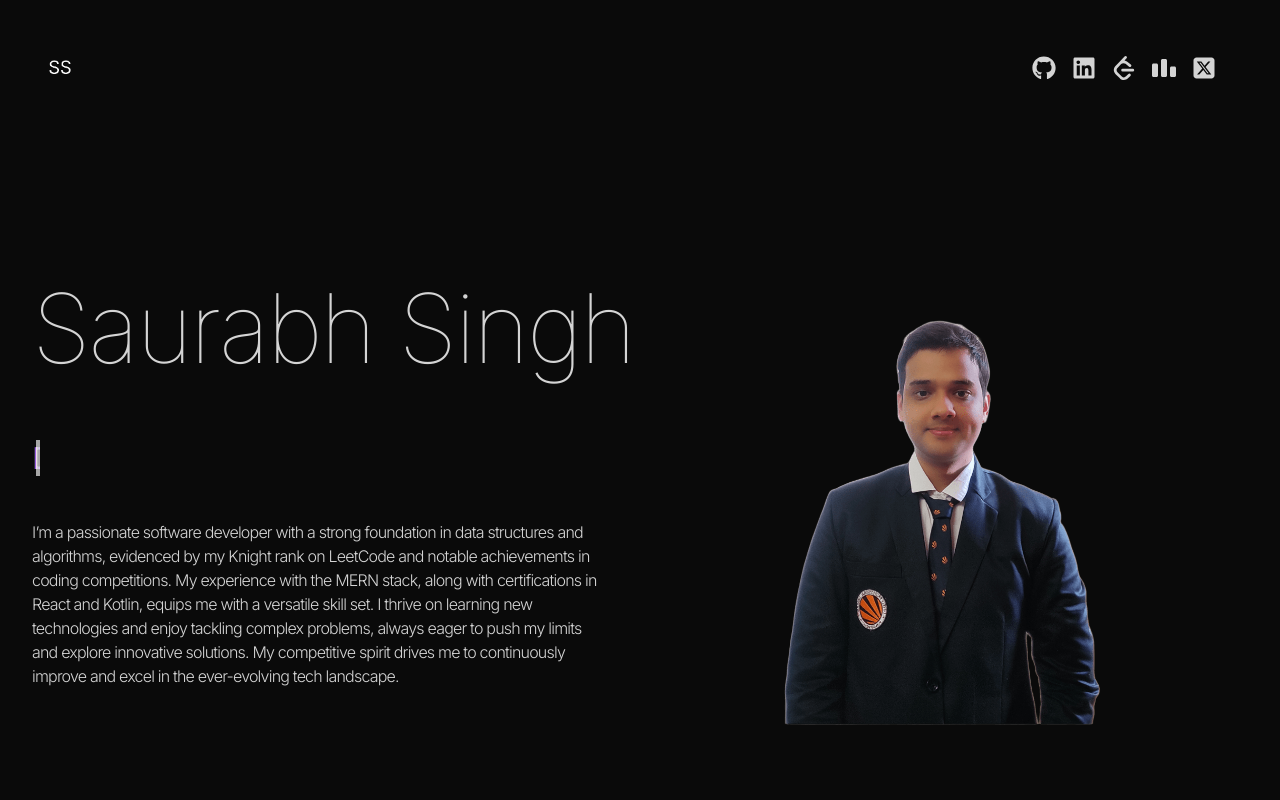
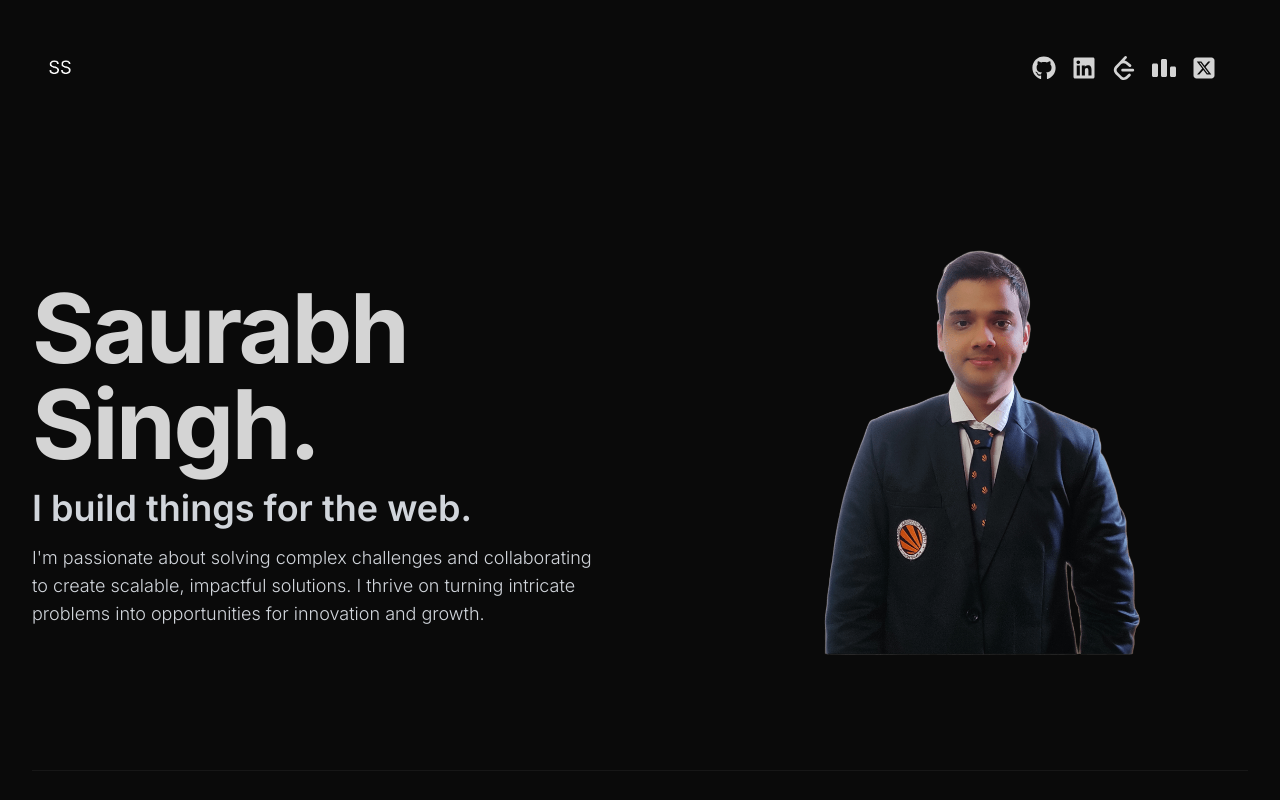
Before and after one commit to SaurabhSingh2115/Portfolio, a React (Vite) app: page / in a window 1280 px wide. Shown: the top 800 px of the page. Built offline with nearby package versions, Linux system fonts and the light colour scheme.

Commit message:
Added contact functionality and update the hero content

```diff
--- a/src/components/Contact.jsx
+++ b/src/components/Contact.jsx
@@ -10,7 +10,7 @@ const Contact = () => {
         transition={{ duration: 0.5 }}
         className="my-10 text-center text-4xl"
       >
-        Get in Touch
+        Get In Touch
       </motion.h1>
       <div className="text-center tracking-tighter">
         <motion.p
@@ -21,7 +21,7 @@ const Contact = () => {
         >
           {CONTACT.phoneNo}
         </motion.p>
-        <a href="#" className="border-b">
+        <a href={`mailto:${CONTACT.email}`} className="border-b">
           {CONTACT.email}
         </a>
       </div>
--- a/src/components/Hero.jsx
+++ b/src/components/Hero.jsx
@@ -1,6 +1,6 @@
-import { HERO_CONTENT } from "../constants";
 import profilePic from "../assets/saurabhSingh.png";
 import { motion } from "framer-motion";
+import { HERO_CONTENT } from "../constants";
 
 const container = (delay) => ({
   hidden: { x: -100, opacity: 0 },
@@ -10,6 +10,7 @@ const container = (delay) => ({
     transition: { duration: 0.5, delay: delay },
   },
 });
+
 const Hero = () => {
   return (
     <div className="border-b border-neutral-900 pb-4 lg:mb-35">
@@ -20,30 +21,29 @@ const Hero = () => {
               variants={container(0)}
               initial="hidden"
               animate="visible"
-              className="pb-16 text-6xl font-thin tracking-tight lg:mt-16 lg:text-8xl"
+              className="pb-4 text-6xl font-bold tracking-tight lg:mt-16 lg:text-8xl"
             >
-              Saurabh Singh
+              Saurabh Singh.
             </motion.h1>
-            <div className="h-12 overflow-hidden">
-              <motion.span
-                variants={container(0.5)}
-                initial="hidden"
-                animate="visible"
-                className="animate-typing inline-block overflow-hidden whitespace-nowrap border-r-4 border-white bg-gradient-to-r from-pink-300 via-slate-500 to-purple-500 bg-clip-text pr-1 text-3xl tracking-tight text-transparent"
-              >
-                Developer
-              </motion.span>
-            </div>
+            <motion.h2
+              variants={container(0.5)}
+              initial="hidden"
+              animate="visible"
+              className="text-4xl font-semibold text-gray-300"
+            >
+              I build things for the web.
+            </motion.h2>
             <motion.p
               variants={container(1)}
               initial="hidden"
               animate="visible"
-              className="my-2 max-w-xl py-6 font-light tracking-tighter"
+              className="mt-4 max-w-xl text-lg font-light text-gray-300"
             >
               {HERO_CONTENT}
             </motion.p>
           </div>
         </div>
+
         <div className="w-full lg:w-1/2 lg:p-8">
           <div className="flex justify-center">
             <motion.img
@@ -52,6 +52,7 @@ const Hero = () => {
               transition={{ duration: 1, delay: 1.2 }}
               src={profilePic}
               alt="Saurabh Singh"
+              className="w-85 h-81 rounded-full mt-[-70px] ml-20"
             />
           </div>
         </div>
--- a/src/components/Project.jsx
+++ b/src/components/Project.jsx
@@ -45,7 +45,7 @@ const Project = () => {
                 {project.technologies.map((tech, techIndex) => (
                   <span
                     key={techIndex}
-                    className="mr-2 px-2 py-1 bg-neutral-900 rounded text-small font-medium text-purple-900"
+                    className="mr-2 px-2 py-1 bg-neutral-900 rounded text-small font-medium text-teal-500"
                   >
                     {tech}
                   </span>
--- a/src/constants/index.js
+++ b/src/constants/index.js
@@ -3,9 +3,13 @@ import project2 from "../assets/projects/project-2.png";
 import project3 from "../assets/projects/project-3.png";
 import project4 from "../assets/projects/project-4.png";
 
-export const HERO_CONTENT = `I’m a passionate software developer with a strong foundation in data structures and algorithms, evidenced by my Knight rank on LeetCode and notable achievements in coding competitions. My experience with the MERN stack, along with certifications in React and Kotlin, equips me with a versatile skill set. I thrive on learning new technologies and enjoy tackling complex problems, always eager to push my limits and explore innovative solutions. My competitive spirit drives me to continuously improve and excel in the ever-evolving tech landscape.`;
+export const HERO_CONTENT = `I'm passionate about solving complex challenges and
+              collaborating to create scalable, impactful solutions. I thrive on
+              turning intricate problems into opportunities for innovation and
+              growth.`;
 
-export const ABOUT_TEXT = `I am a dedicated and versatile full stack developer with a passion for creating efficient and user-friendly web applications. I have experience working with technologies like React, Node.js, MySQL, and MongoDB, as well as Android development using Kotlin. Additionally, I engage in competitive programming, which sharpens my problem-solving skills. I thrive in collaborative environments and enjoy tackling complex challenges to deliver high-quality solutions. Outside of coding, I stay active, explore new technologies, and contribute to open-source projects.`;
+export const ABOUT_TEXT = `I am a dedicated and versatile full stack developer with a passion for creating efficient and user-friendly web applications. I have experience working with technologies like React, Node.js, MySQL, and MongoDB, as well as Android development using Kotlin. Additionally, I engage in competitive programming, which sharpens my problem-solving skills. I thrive in collaborative environments and enjoy tackling complex challenges to deliver high-quality solutions.
+Outside of coding, I stay active, explore new technologies, and am a football enthusiast.`;
 
 export const PROJECTS = [
   {
```
